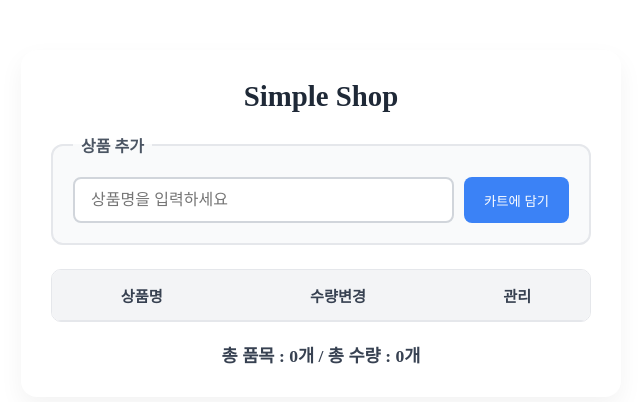
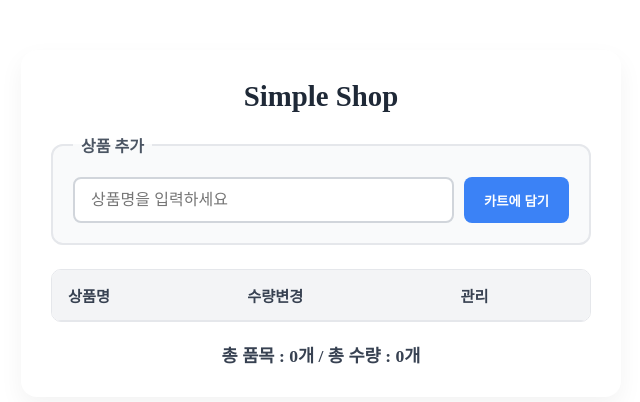
Before and after one commit to LEEHS-86/react-02-cart, a React (Vite) app: page / in a window 1280 px wide. Shown: the top 402 px of the page, without its empty margins (319-959 px from the left). Built offline with nearby package versions, Linux system fonts and the light colour scheme.

Commit message:
스타일링 적용

```diff
--- a/src/App.jsx
+++ b/src/App.jsx
@@ -60,7 +60,7 @@ function App() {
                 </form>
             </fieldset>
             <div className={styles.tableWrapper}>
-                <table className={styles.table} >
+                <table className={styles.table}>
                     <thead>
                         <tr>
                             <th>상품명</th>
@@ -72,7 +72,6 @@ function App() {
                         {cart.map((item, index) => (
                             <tr key={index}>
                                 <td>{item.name}</td>
-                                <td>{item.quantity}</td>
                                 <td>
                                     <div className={styles.quantityGroup}>
                                         <button
--- a/src/App.module.css
+++ b/src/App.module.css
@@ -53,10 +53,11 @@
     padding: 12px 20px;
     background-color: #3b82f6;
     color: white;
+    font-weight: 600;
     border: none;
     border-radius: 8px;
     cursor: pointer;
-    transition: border-color 0.2s;
+    transition: background-color 0.2s;
 }
 
 .submitButton:hover {
@@ -78,7 +79,7 @@
 .table {
     width: 100%;
     border-collapse: collapse;
-    text-align: center;
+    text-align: left;
     font-size: 0.95rem;
 }
 
```
